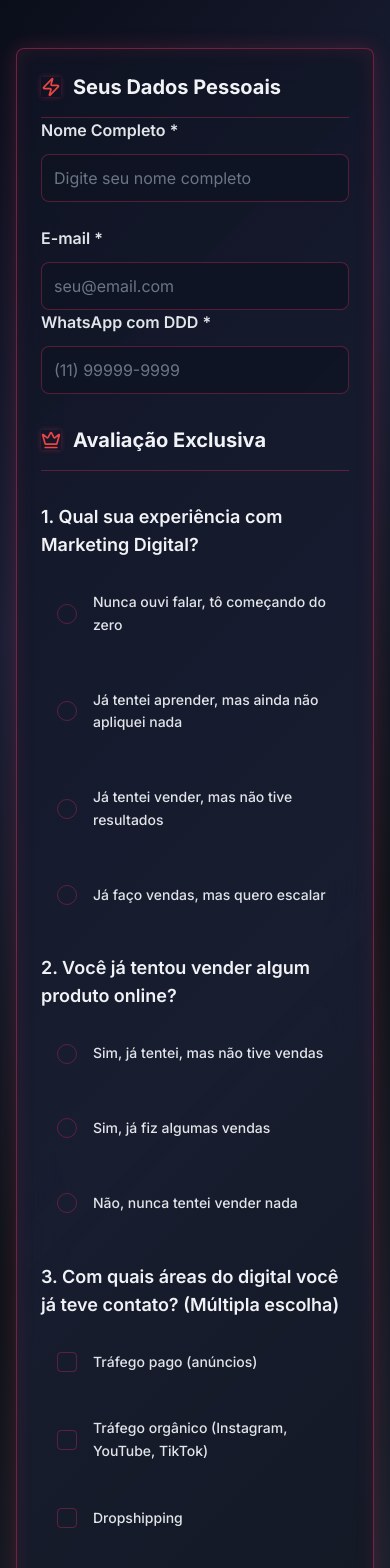
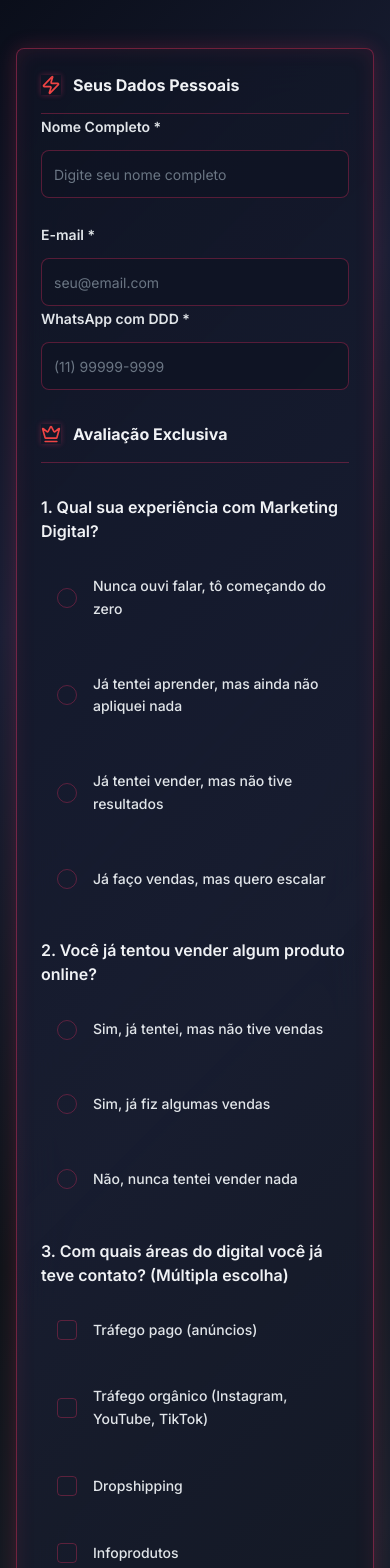
Before and after one commit to mrrichbig/invictusquiznomarc, a Next.js app: page /quiz in a window 390 px wide. Shown: the top 1568 px of the page. Built offline with nearby package versions, Linux system fonts and the light colour scheme; a web font is replaced by a local one.

Commit message:
refactor: enhance mobile UX with uniform icon sizes and improved readability
Remove hover effects, standardize icon sizes, optimize mobile text, and adjust spacing for better legibility.

#VERCEL_SKIP

Co-authored-by: null <215755974+mrrichbig@users.noreply.github.com>

```diff
--- a/app/quiz/page.tsx
+++ b/app/quiz/page.tsx
@@ -161,19 +161,19 @@ export default function InvictusQuiz() {
               {/* Enhanced Personal Data Section */}
               <div className={`space-y-${isMobile ? "6" : "8"}`}>
                 <h2
-                  className={`${isMobile ? "text-xl" : "text-2xl"} font-modern font-bold text-cyber-gray-100 border-b border-cyber pb-4 flex items-center gap-3 animate-cyber-slide-in delay-cyber-100`}
+                  className={`${isMobile ? "text-lg" : "text-2xl"} font-modern font-bold text-cyber-gray-100 border-b border-cyber pb-4 flex items-center gap-3 animate-cyber-slide-in delay-cyber-100`}
                 >
                   <Zap
-                    className={`${isMobile ? "h-5 w-5" : "h-6 w-6"} text-red-500 cyber-text-glow animate-cyber-glow-pulse`}
+                    className={`${isMobile ? "h-5 w-5" : "h-6 w-6"} text-red-500 cyber-text-glow animate-cyber-glow-pulse flex-shrink-0`}
                   />
-                  Seus Dados Pessoais
+                  <span className={`${isMobile ? "text-base" : ""}`}>Seus Dados Pessoais</span>
                 </h2>
 
                 <div className={`grid ${isMobile ? "grid-cols-1 gap-6" : "md:grid-cols-2 gap-8"}`}>
                   <div className="space-y-3 animate-cyber-fade-up delay-cyber-200">
                     <Label
                       htmlFor="nome"
-                      className={`${isMobile ? "text-base" : "text-lg"} font-modern font-semibold text-cyber-gray-200`}
+                      className={`${isMobile ? "text-sm" : "text-lg"} font-modern font-semibold text-cyber-gray-200`}
                     >
                       Nome Completo *
                     </Label>
@@ -183,7 +183,7 @@ export default function InvictusQuiz() {
                       required
                       value={formData.nome}
                       onChange={(e) => setFormData((prev) => ({ ...prev, nome: e.target.value }))}
-                      className={`${isMobile ? "h-12 text-base" : "h-14 text-lg"} border-cyber focus:border-cyber-light bg-cyber-card text-cyber-gray-100 placeholder:text-cyber-gray-500 transition-all duration-300 font-modern rounded-lg backdrop-blur-sm focus:cyber-glow hover-cyber-border focus-cyber`}
+                      className={`${isMobile ? "h-12 text-sm" : "h-14 text-lg"} border-cyber focus:border-cyber-light bg-cyber-card text-cyber-gray-100 placeholder:text-cyber-gray-500 transition-all duration-300 font-modern rounded-lg backdrop-blur-sm focus:cyber-glow hover-cyber-border focus-cyber`}
                       placeholder="Digite seu nome completo"
                     />
                   </div>
@@ -191,7 +191,7 @@ export default function InvictusQuiz() {
                   <div className="space-y-3 animate-cyber-fade-up delay-cyber-300">
                     <Label
                       htmlFor="email"
-                      className={`${isMobile ? "text-base" : "text-lg"} font-modern font-semibold text-cyber-gray-200`}
+                      className={`${isMobile ? "text-sm" : "text-lg"} font-modern font-semibold text-cyber-gray-200`}
                     >
                       E-mail *
                     </Label>
@@ -201,7 +201,7 @@ export default function InvictusQuiz() {
                       required
                       value={formData.email}
                       onChange={(e) => setFormData((prev) => ({ ...prev, email: e.target.value }))}
-                      className={`${isMobile ? "h-12 text-base" : "h-14 text-lg"} border-cyber focus:border-cyber-light bg-cyber-card text-cyber-gray-100 placeholder:text-cyber-gray-500 transition-all duration-300 font-modern rounded-lg backdrop-blur-sm focus:cyber-glow hover-cyber-border focus-cyber`}
+                      className={`${isMobile ? "h-12 text-sm" : "h-14 text-lg"} border-cyber focus:border-cyber-light bg-cyber-card text-cyber-gray-100 placeholder:text-cyber-gray-500 transition-all duration-300 font-modern rounded-lg backdrop-blur-sm focus:cyber-glow hover-cyber-border focus-cyber`}
                       placeholder="seu@email.com"
                     />
                   </div>
@@ -210,7 +210,7 @@ export default function InvictusQuiz() {
                 <div className="space-y-3 animate-cyber-fade-up delay-cyber-400">
                   <Label
                     htmlFor="whatsapp"
-                    className={`${isMobile ? "text-base" : "text-lg"} font-modern font-semibold text-cyber-gray-200`}
+                    className={`${isMobile ? "text-sm" : "text-lg"} font-modern font-semibold text-cyber-gray-200`}
                   >
                     WhatsApp com DDD *
                   </Label>
@@ -220,7 +220,7 @@ export default function InvictusQuiz() {
                     required
                     value={formData.whatsapp}
                     onChange={(e) => setFormData((prev) => ({ ...prev, whatsapp: e.target.value }))}
-                    className={`${isMobile ? "h-12 text-base w-full" : "h-14 text-lg max-w-md"} border-cyber focus:border-cyber-light bg-cyber-card text-cyber-gray-100 placeholder:text-cyber-gray-500 transition-all duration-300 font-modern rounded-lg backdrop-blur-sm focus:cyber-glow hover-cyber-border focus-cyber`}
+                    className={`${isMobile ? "h-12 text-sm w-full" : "h-14 text-lg max-w-md"} border-cyber focus:border-cyber-light bg-cyber-card text-cyber-gray-100 placeholder:text-cyber-gray-500 transition-all duration-300 font-modern rounded-lg backdrop-blur-sm focus:cyber-glow hover-cyber-border focus-cyber`}
                     placeholder="(11) 99999-9999"
                   />
                 </div>
@@ -229,18 +229,18 @@ export default function InvictusQuiz() {
               {/* Enhanced Questions Section */}
               <div className={`space-y-${isMobile ? "8" : "10"}`}>
                 <h2
-                  className={`${isMobile ? "text-xl" : "text-2xl"} font-modern font-bold text-cyber-gray-100 border-b border-cyber pb-4 flex items-center gap-3 animate-cyber-slide-in delay-cyber-500`}
+                  className={`${isMobile ? "text-lg" : "text-2xl"} font-modern font-bold text-cyber-gray-100 border-b border-cyber pb-4 flex items-center gap-3 animate-cyber-slide-in delay-cyber-500`}
                 >
                   <Crown
-                    className={`${isMobile ? "h-5 w-5" : "h-6 w-6"} text-red-500 cyber-text-glow animate-cyber-glow-pulse`}
+                    className={`${isMobile ? "h-5 w-5" : "h-6 w-6"} text-red-500 cyber-text-glow animate-cyber-glow-pulse flex-shrink-0`}
                   />
-                  Avaliação Exclusiva
+                  <span className={`${isMobile ? "text-base" : ""}`}>Avaliação Exclusiva</span>
                 </h2>
 
                 {/* Enhanced Question 1 */}
                 <div className="space-y-4 animate-cyber-fade-up delay-cyber-600">
                   <Label
-                    className={`${isMobile ? "text-lg" : "text-xl"} font-modern font-semibold text-cyber-gray-100`}
+                    className={`${isMobile ? "text-base" : "text-xl"} font-modern font-semibold text-cyber-gray-100`}
                   >
                     1. Qual sua experiência com Marketing Digital?
                   </Label>
@@ -263,11 +263,11 @@ export default function InvictusQuiz() {
                         <RadioGroupItem
                           value={option}
                           id={option}
-                          className="border-cyber text-cyber-red w-5 h-5 hover:animate-cyber-typing"
+                          className="border-cyber text-cyber-red w-5 h-5 hover:animate-cyber-typing flex-shrink-0"
                         />
                         <Label
                           htmlFor={option}
-                          className={`${isMobile ? "text-sm" : "text-base"} cursor-pointer flex-1 text-cyber-gray-200 hover:text-cyber-gray-100 transition-colors duration-300 font-modern leading-relaxed`}
+                          className={`${isMobile ? "text-sm leading-relaxed" : "text-base"} cursor-pointer flex-1 text-cyber-gray-200 hover:text-cyber-gray-100 transition-colors duration-300 font-modern`}
                         >
                           {option}
                         </Label>
@@ -279,7 +279,7 @@ export default function InvictusQuiz() {
                 {/* Enhanced Question 2 */}
                 <div className="space-y-4 animate-cyber-fade-up delay-cyber-700">
                   <Label
-                    className={`${isMobile ? "text-lg" : "text-xl"} font-modern font-semibold text-cyber-gray-100`}
+                    className={`${isMobile ? "text-base" : "text-xl"} font-modern font-semibold text-cyber-gray-100`}
                   >
                     2. Você já tentou vender algum produto online?
                   </Label>
@@ -301,11 +301,11 @@ export default function InvictusQuiz() {
                         <RadioGroupItem
                           value={option}
                           id={option}
-                          className="border-cyber text-cyber-red w-5 h-5 hover:animate-cyber-typing"
+                          className="border-cyber text-cyber-red w-5 h-5 hover:animate-cyber-typing flex-shrink-0"
                         />
                         <Label
                           htmlFor={option}
-                          className={`${isMobile ? "text-sm" : "text-base"} cursor-pointer flex-1 text-cyber-gray-200 hover:text-cyber-gray-100 transition-colors duration-300 font-modern leading-relaxed`}
+                          className={`${isMobile ? "text-sm leading-relaxed" : "text-base"} cursor-pointer flex-1 text-cyber-gray-200 hover:text-cyber-gray-100 transition-colors duration-300 font-modern`}
                         >
                           {option}
                         </Label>
@@ -317,7 +317,7 @@ export default function InvictusQuiz() {
                 {/* Enhanced Question 3 */}
                 <div className="space-y-4 animate-cyber-fade-up delay-cyber-800">
                   <Label
-                    className={`${isMobile ? "text-lg" : "text-xl"} font-modern font-semibold text-cyber-gray-100`}
+                    className={`${isMobile ? "text-base" : "text-xl"} font-modern font-semibold text-cyber-gray-100`}
                   >
                     3. Com quais áreas do digital você já teve contato? (Múltipla escolha)
                   </Label>
@@ -339,11 +339,11 @@ export default function InvictusQuiz() {
                           id={area}
                           checked={formData.areasContato.includes(area)}
                           onCheckedChange={(checked) => handleAreasChange(area, checked as boolean)}
-                          className="border-cyber data-[state=checked]:bg-cyber-red data-[state=checked]:border-cyber-red transition-all duration-300 w-5 h-5 hover:animate-cyber-typing"
+                          className="border-cyber data-[state=checked]:bg-cyber-red data-[state=checked]:border-cyber-red transition-all duration-300 w-5 h-5 hover:animate-cyber-typing flex-shrink-0"
                         />
                         <Label
                           htmlFor={area}
-                          className={`${isMobile ? "text-sm" : "text-base"} cursor-pointer flex-1 text-cyber-gray-200 hover:text-cyber-gray-100 transition-colors duration-300 font-modern leading-relaxed`}
+                          className={`${isMobile ? "text-sm leading-relaxed" : "text-base"} cursor-pointer flex-1 text-cyber-gray-200 hover:text-cyber-gray-100 transition-colors duration-300 font-modern`}
                         >
                           {area}
                         </Label>
@@ -356,7 +356,7 @@ export default function InvictusQuiz() {
                 <div className="space-y-4 animate-cyber-fade-up delay-cyber-700">
                   <Label
                     htmlFor="impedimento"
-                    className={`${isMobile ? "text-lg" : "text-xl"} font-modern font-semibold text-cyber-gray-100`}
+                    className={`${isMobile ? "text-base" : "text-xl"} font-modern font-semibold text-cyber-gray-100`}
                   >
                     4. O que está te impedindo de vencer hoje?
                   </Label>
@@ -364,7 +364,7 @@ export default function InvictusQuiz() {
                     id="impedimento"
                     value={formData.impedimento}
                     onChange={(e) => setFormData((prev) => ({ ...prev, impedimento: e.target.value }))}
-                    className={`${isMobile ? "min-h-[120px] text-base" : "min-h-[140px] text-lg"} border-cyber focus:border-cyber-light bg-cyber-card text-cyber-gray-100 placeholder:text-cyber-gray-500 transition-all duration-300 font-modern rounded-lg leading-relaxed backdrop-blur-sm focus:cyber-glow hover-cyber-border focus-cyber`}
+                    className={`${isMobile ? "min-h-[120px] text-sm" : "min-h-[140px] text-lg"} border-cyber focus:border-cyber-light bg-cyber-card text-cyber-gray-100 placeholder:text-cyber-gray-500 transition-all duration-300 font-modern rounded-lg leading-relaxed backdrop-blur-sm focus:cyber-glow hover-cyber-border focus-cyber`}
                     placeholder="Descreva os principais obstáculos que você enfrenta..."
                   />
                 </div>
@@ -380,13 +380,13 @@ export default function InvictusQuiz() {
                   <div className="absolute inset-0 bg-gradient-to-r from-transparent via-white/10 to-transparent -translate-x-full group-hover:translate-x-full transition-transform duration-1000"></div>
                   <div className="flex items-center justify-center w-full relative z-10">
                     <Crown
-                      className={`${isMobile ? "mr-2 h-4 w-4 flex-shrink-0" : "mr-4 h-5 w-5"} text-red-500 transition-all duration-300 group-hover:animate-cyber-typing`}
+                      className={`${isMobile ? "mr-2 h-5 w-5 flex-shrink-0" : "mr-4 h-5 w-5"} text-red-500 transition-all duration-300 group-hover:animate-cyber-typing`}
                     />
                     <span className={`tracking-wide text-center ${isMobile ? "text-sm leading-tight" : "text-lg"}`}>
                       {isMobile ? "SOLICITAR ACESSO À COMUNIDADE" : "SOLICITAR ACESSO À COMUNIDADE INVICTUS"}
                     </span>
                     <Crown
-                      className={`${isMobile ? "ml-2 h-4 w-4 flex-shrink-0" : "ml-4 h-5 w-5"} text-red-500 transition-all duration-300 group-hover:animate-cyber-typing`}
+                      className={`${isMobile ? "ml-2 h-5 w-5 flex-shrink-0" : "ml-4 h-5 w-5"} text-red-500 transition-all duration-300 group-hover:animate-cyber-typing`}
                     />
                   </div>
                 </Button>
```
Also changed, not shown: app/aprovado/page.tsx (+13 -13 lines), app/page.tsx (+17 -15 lines).
